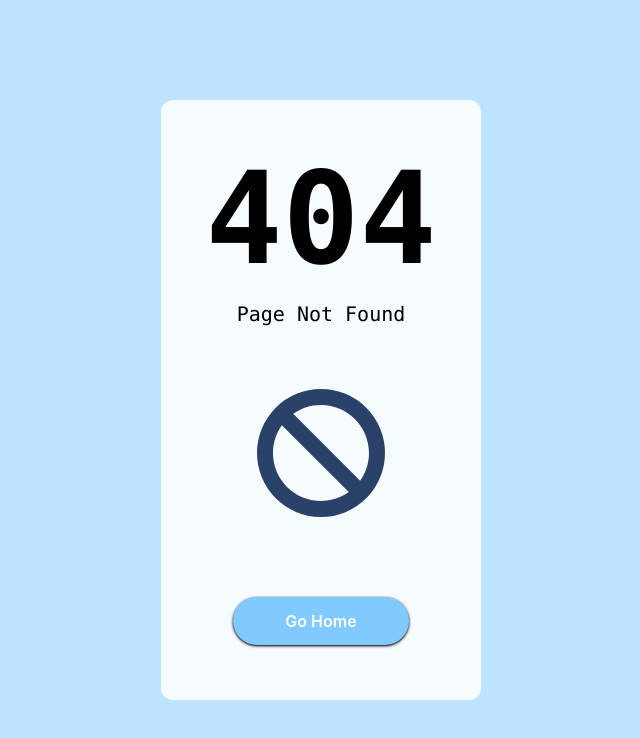
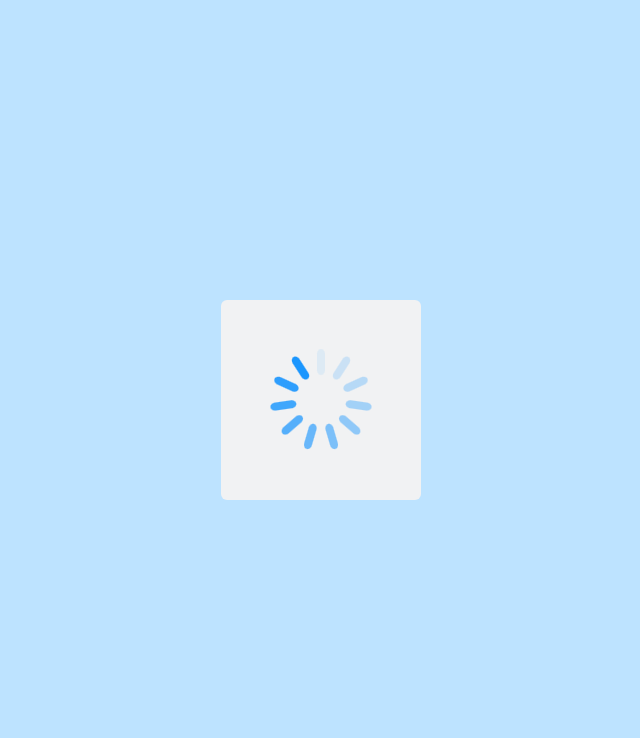
Before and after one commit to LakeOnBoarding/Tost-It, a React (Create React App) app: page /loading in a window 1280 px wide. Before the commit this address had no page. Shown: the top 738 px of the page, without its empty margins (319-959 px from the left). Built offline with nearby package versions, Linux system fonts and the light colour scheme; a web font is replaced by a local one.

Commit message:
[feat] loading페이지 마크업

```diff
--- /dev/null
+++ b/src/Pages/Loading/Loading.tsx
@@ -0,0 +1,13 @@
+import Spinner from "../../assets/loadingSpinner.gif";
+
+function Loading() {
+  return (
+    <div className="bg-main_skyblue flex justify-center items-center h-screen">
+      <section className="rounded-md">
+        <img src={Spinner} alt="로딩중" className="rounded-md" />
+      </section>
+    </div>
+  );
+}
+
+export default Loading;
--- a/src/Router/Router.tsx
+++ b/src/Router/Router.tsx
@@ -7,6 +7,7 @@ import Todo from "../Pages/Todo/Todo";
 import NotFound from "../Pages/NotFound/NotFound";
 // import { UserContext } from "../Pages/context/UserContext";
 import Category from "../Pages/category/Category";
+import Loading from "../Pages/Loading/Loading";
 
 export default function Router() {
   // const token = useContext(UserContext);
@@ -20,6 +21,7 @@ export default function Router() {
         <Route path="/todo/category" element={<Category />} />
         <Route path="/signin" element={<SignIn />} />
         <Route path="/signup" element={<SignUp />} />
+        <Route path="/loading" element={<Loading />} />
       </Routes>
     </BrowserRouter>
   );
--- /dev/null
+++ b/src/custom.d.ts
@@ -0,0 +1,4 @@
+declare module "*.jpg";
+declare module "*.png";
+declare module "*.jpeg";
+declare module "*.gif";
```
Also changed, not shown: src/assets/loadingSpinner.gif (added).
